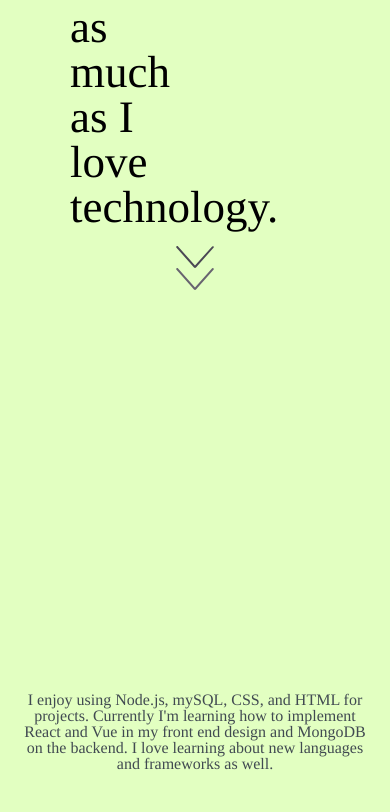
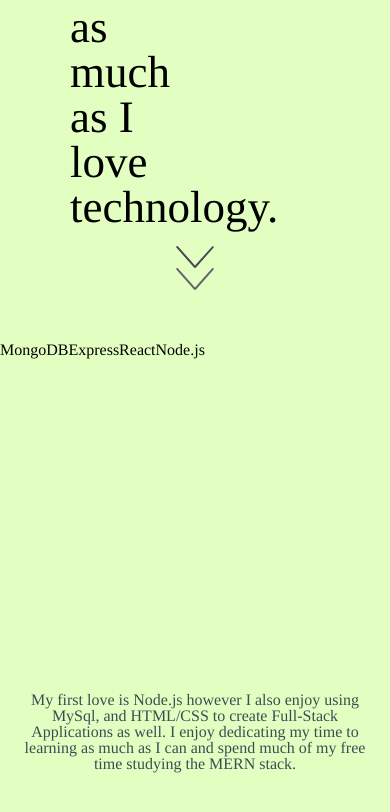
Before and after one commit to BouncingBison/BouncingBison.io, a plain HTML site: page index.html in a window 390 px wide. Shown: the part 534-1346 px from the top of the page. Drawn offline with Linux system fonts and the light colour scheme; files whose address does not match are found by name.

Commit message:
mobile testing

```diff
--- a/index.html
+++ b/index.html
@@ -86,7 +86,24 @@
 
     <section id="section2" class="cd-section">
 
-        <h1>I enjoy using Node.js, mySQL, CSS, and HTML for projects. Currently I'm learning how to implement React and Vue in my front end design and MongoDB on the backend. I love learning about new languages and frameworks as well.</h1>
+        <h1>My first love is Node.js however I also enjoy using MySql, and HTML/CSS to create Full-Stack Applications as well. I enjoy dedicating my time to learning as much as I can and spend much of my free time studying the MERN stack.</h1>
+
+        <div>
+            <table id="skills-table">
+                <tr>
+                    <td>MongoDB</td>
+                    <td>Express</td>
+                    <td>React</td>
+                    <td>Node.js</td>
+                </tr>
+                <tr> </tr>
+                <tr> </tr>
+            </table>
+
+
+        </div>
+
+
         <a href="#section3" class="cd-scroll-down cd-img-replace">scroll down</a>
     </section>
     <section id="section3" class="cd-section">
```
Also changed, not shown: img/cd-arrow-bottom.svg (renamed from css/img/cd-arrow-bottom.svg).
